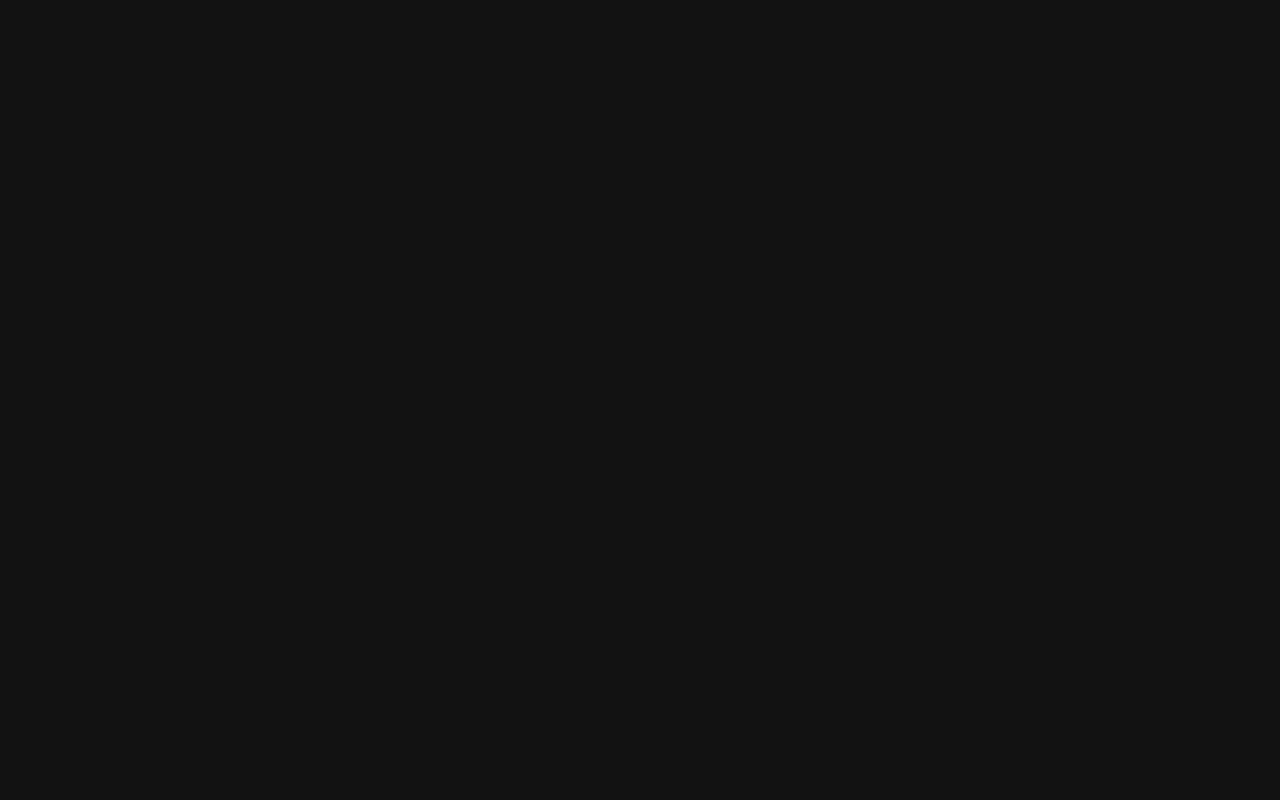
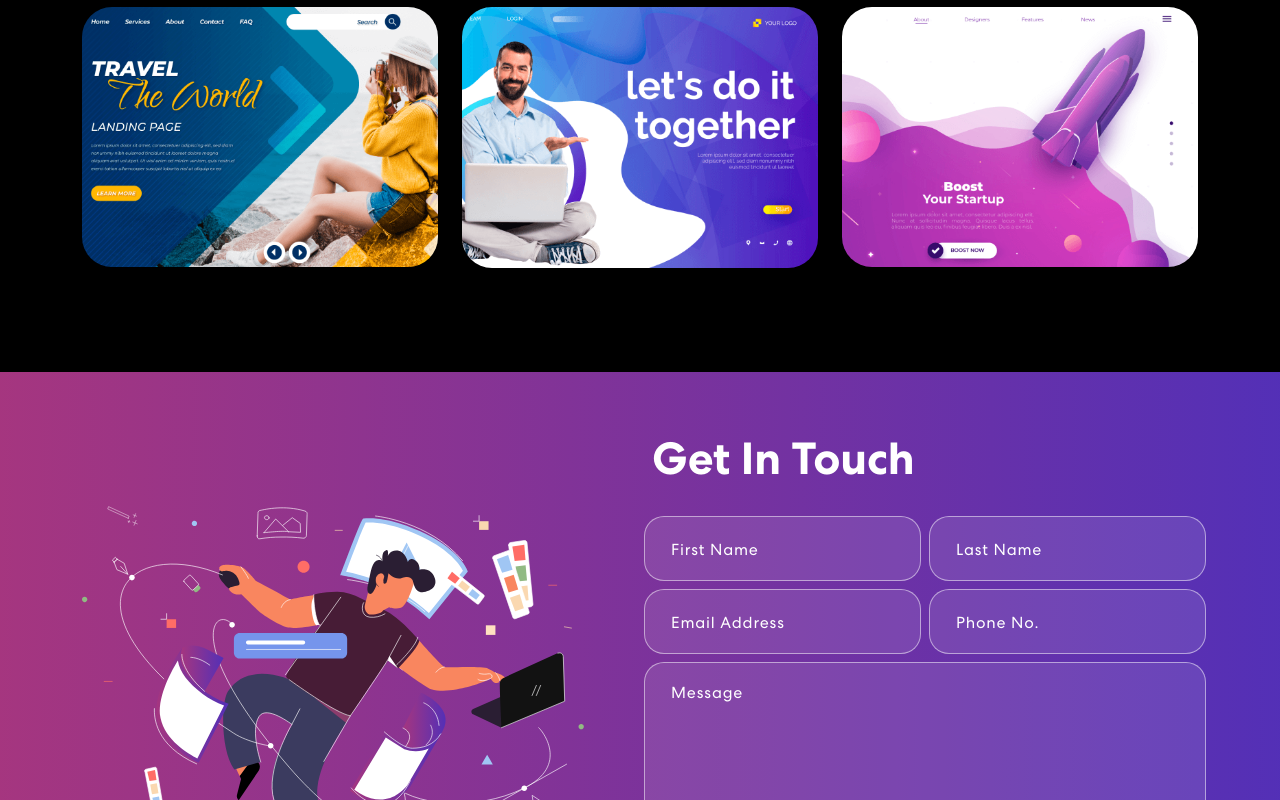
Before and after one commit to Ar-Study/Web-Portofolio-ReactJs, a React (Create React App) app: page / in a window 1280 px wide. Shown: the part 2000-2800 px from the top of the page. Before the commit the page ends 1630 px from the top, so only its background shows below. Built offline with nearby package versions, Linux system fonts and the light colour scheme; no server answers.

Commit message:
Template Web Portofolio

```diff
--- a/package.json
+++ b/package.json
@@ -12,6 +12,7 @@
     "react-bootstrap": "^2.10.4",
     "react-bootstrap-icons": "^1.11.4",
     "react-dom": "^18.3.1",
+    "react-mailchimp-subscribe": "^2.1.3",
     "react-multi-carousel": "^2.8.5",
     "react-on-screen": "^2.1.1",
     "react-scripts": "5.0.1",
--- a/src/App.js
+++ b/src/App.js
@@ -4,7 +4,9 @@ import { NavBar } from "./components/Navbar";
 import "bootstrap/dist/css/bootstrap.min.css";
 import Banner from "./components/Banner";
 import { Skills } from "./components/Skils";
-// import { Projects } from "./components/Project";
+import { Projects } from "./components/Project";
+import { Contact } from "./components/Contact";
+import { Footer } from "./components/Footer";
 
 function App() {
   return (
@@ -12,7 +14,9 @@ function App() {
       <NavBar />
       <Banner />
       <Skills />
-      {/* <Projects /> */}
+      <Projects />
+      <Contact />
+      <Footer />
     </div>
   );
 }
--- /dev/null
+++ b/src/components/Contact.js
@@ -0,0 +1,151 @@
+import { useState } from "react";
+import { Container, Row, Col } from "react-bootstrap";
+import contactImg from "../assets/img/contact-img.svg";
+// import "animate.css";
+import TrackVisibility from "react-on-screen";
+
+export const Contact = () => {
+  const formInitialDetails = {
+    firstName: "",
+    lastName: "",
+    email: "",
+    phone: "",
+    message: "",
+  };
+  const [formDetails, setFormDetails] = useState(formInitialDetails);
+  const [buttonText, setButtonText] = useState("Send");
+  const [status, setStatus] = useState({});
+
+  const onFormUpdate = (category, value) => {
+    setFormDetails({
+      ...formDetails,
+      [category]: value,
+    });
+  };
+
+  const handleSubmit = async (e) => {
+    e.preventDefault();
+    setButtonText("Sending...");
+    let response = await fetch("http://localhost:5000/contact", {
+      method: "POST",
+      headers: {
+        "Content-Type": "application/json;charset=utf-8",
+      },
+      body: JSON.stringify(formDetails),
+    });
+    setButtonText("Send");
+    let result = await response.json();
+    setFormDetails(formInitialDetails);
+    if (result.code == 200) {
+      setStatus({ succes: true, message: "Message sent successfully" });
+    } else {
+      setStatus({
+        succes: false,
+        message: "Something went wrong, please try again later.",
+      });
+    }
+  };
+
+  return (
+    <section className="contact" id="connect">
+      <Container>
+        <Row className="align-items-center">
+          <Col size={12} md={6}>
+            <TrackVisibility>
+              {({ isVisible }) => (
+                <img
+                  className={
+                    isVisible ? "animate__animated animate__zoomIn" : ""
+                  }
+                  src={contactImg}
+                  alt="Contact Us"
+                />
+              )}
+            </TrackVisibility>
+          </Col>
+          <Col size={12} md={6}>
+            <TrackVisibility>
+              {({ isVisible }) => (
+                <div
+                  className={
+                    isVisible ? "animate__animated animate__fadeIn" : ""
+                  }
+                >
+                  <h2>Get In Touch</h2>
+                  <form onSubmit={handleSubmit}>
+                    <Row>
+                      <Col size={12} sm={6} className="px-1">
+                        <input
+                          type="text"
+                          value={formDetails.firstName}
+                          placeholder="First Name"
+                          onChange={(e) =>
+                            onFormUpdate("firstName", e.target.value)
+                          }
+                        />
+                      </Col>
+                      <Col size={12} sm={6} className="px-1">
+                        <input
+                          type="text"
+                          value={formDetails.lasttName}
+                          placeholder="Last Name"
+                          onChange={(e) =>
+                            onFormUpdate("lastName", e.target.value)
+                          }
+                        />
+                      </Col>
+                      <Col size={12} sm={6} className="px-1">
+                        <input
+                          type="email"
+                          value={formDetails.email}
+                          placeholder="Email Address"
+                          onChange={(e) =>
+                            onFormUpdate("email", e.target.value)
+                          }
+                        />
+                      </Col>
+                      <Col size={12} sm={6} className="px-1">
+                        <input
+                          type="tel"
+                          value={formDetails.phone}
+                          placeholder="Phone No."
+                          onChange={(e) =>
+                            onFormUpdate("phone", e.target.value)
+                          }
+                        />
+                      </Col>
+                      <Col size={12} className="px-1">
+                        <textarea
+                          rows="6"
+                          value={formDetails.message}
+                          placeholder="Message"
+                          onChange={(e) =>
+                            onFormUpdate("message", e.target.value)
+                          }
+                        ></textarea>
+                        <button type="submit">
+                          <span>{buttonText}</span>
+                        </button>
+                      </Col>
+                      {status.message && (
+                        <Col>
+                          <p
+                            className={
+                              status.success === false ? "danger" : "success"
+                            }
+                          >
+                            {status.message}
+                          </p>
+                        </Col>
+                      )}
+                    </Row>
+                  </form>
+                </div>
+              )}
+            </TrackVisibility>
+          </Col>
+        </Row>
+      </Container>
+    </section>
+  );
+};
--- /dev/null
+++ b/src/components/Footer.js
@@ -0,0 +1,35 @@
+import { Container, Row, Col } from "react-bootstrap";
+import { MailchimpForm } from "./MailchimpForm";
+import logo from "../assets/img/logo.svg";
+import navIcon1 from "../assets/img/nav-icon1.svg";
+import navIcon2 from "../assets/img/nav-icon2.svg";
+import navIcon3 from "../assets/img/nav-icon3.svg";
+
+export const Footer = () => {
+  return (
+    <footer className="footer">
+      <Container>
+        <Row className="align-items-center">
+          <MailchimpForm />
+          <Col size={12} sm={6}>
+            <img src={logo} alt="Logo" />
+          </Col>
+          <Col size={12} sm={6} className="text-center text-sm-end">
+            <div className="social-icon">
+              <a href="#">
+                <img src={navIcon1} alt="Icon" />
+              </a>
+              <a href="#">
+                <img src={navIcon2} alt="Icon" />
+              </a>
+              <a href="#">
+                <img src={navIcon3} alt="Icon" />
+              </a>
+            </div>
+            <p>Copyright 2022. All Rights Reserved</p>
+          </Col>
+        </Row>
+      </Container>
+    </footer>
+  );
+};
--- /dev/null
+++ b/src/components/MailchimpForm.js
@@ -0,0 +1,21 @@
+import MailchimpSubscribe from "react-mailchimp-subscribe";
+import { Newsletter } from "./Newsletter.js";
+
+export const MailchimpForm = () => {
+  const postUrl = `${process.env.REACT_APP_MAILCHIMP_URL}?u=${process.env.REACT_APP_MAILCHIMP_U}&id=${process.env.REACT_APP_MAILCHIMP_ID}`;
+
+  return (
+    <>
+      <MailchimpSubscribe
+        url={postUrl}
+        render={({ subscribe, status, message }) => (
+          <Newsletter
+            status={status}
+            message={message}
+            onValidated={(formData) => subscribe(formData)}
+          />
+        )}
+      />
+    </>
+  );
+};
--- /dev/null
+++ b/src/components/Newsletter.js
@@ -0,0 +1,53 @@
+import { useState, useEffect } from "react";
+import { Col, Row, Alert } from "react-bootstrap";
+
+export const Newsletter = ({ status, message, onValidated }) => {
+  const [email, setEmail] = useState("");
+
+  useEffect(() => {
+    if (status === "success") clearFields();
+  }, [status]);
+
+  const handleSubmit = (e) => {
+    e.preventDefault();
+    email &&
+      email.indexOf("@") > -1 &&
+      onValidated({
+        EMAIL: email,
+      });
+  };
+
+  const clearFields = () => {
+    setEmail("");
+  };
+
+  return (
+    <Col lg={12}>
+      <div className="newsletter-bx wow slideInUp">
+        <Row>
+          <Col lg={12} md={6} xl={5}>
+            <h3>
+              Subscribe to our Newsletter<br></br> & Never miss latest updates
+            </h3>
+            {status === "sending" && <Alert>Sending...</Alert>}
+            {status === "error" && <Alert variant="danger">{message}</Alert>}
+            {status === "success" && <Alert variant="success">{message}</Alert>}
+          </Col>
+          <Col md={6} xl={7}>
+            <form onSubmit={handleSubmit}>
+              <div className="new-email-bx">
+                <input
+                  value={email}
+                  type="email"
+                  onChange={(e) => setEmail(e.target.value)}
+                  placeholder="Email Address"
+                />
+                <button type="submit">Submit</button>
+              </div>
+            </form>
+          </Col>
+        </Row>
+      </div>
+    </Col>
+  );
+};
--- a/src/components/Project.js
+++ b/src/components/Project.js
@@ -4,7 +4,7 @@ import projImg1 from "../assets/img/project-img1.png";
 import projImg2 from "../assets/img/project-img2.png";
 import projImg3 from "../assets/img/project-img3.png";
 import colorSharp2 from "../assets/img/color-sharp2.png";
-import "animate.css";
+// import "animate.css";
 import TrackVisibility from "react-on-screen";
 
 export const Projects = () => {
--- /dev/null
+++ b/src/components/ProjectCard.js
@@ -0,0 +1,15 @@
+import { Col } from "react-bootstrap";
+
+export const ProjectCard = ({ title, description, imgUrl }) => {
+  return (
+    <Col size={12} sm={6} md={4}>
+      <div className="proj-imgbx">
+        <img src={imgUrl} />
+        <div className="proj-txtx">
+          <h4>{title}</h4>
+          <span>{description}</span>
+        </div>
+      </div>
+    </Col>
+  );
+};
```
Also changed, not shown: 1 other file (tests, documents, lock files or other folders).
